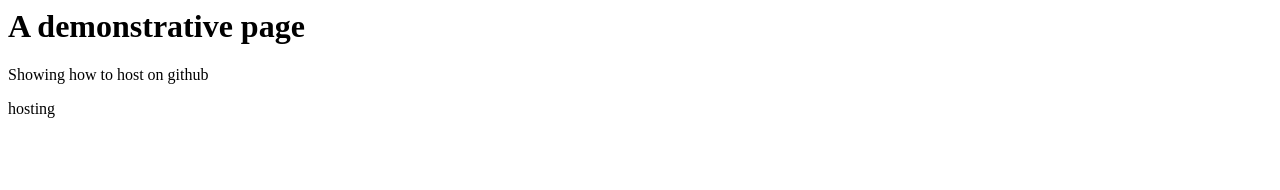
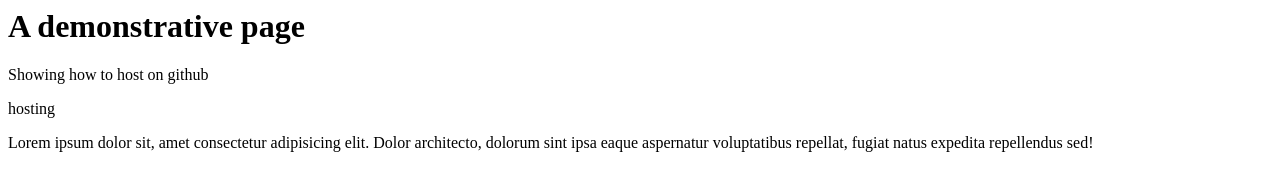
Before and after one commit to onlyfave/testing, a plain HTML site: page index.html in a window 1280 px wide. Drawn offline with Linux system fonts and the light colour scheme.

Commit message:
first commit

```diff
--- a/index.html
+++ b/index.html
@@ -1,15 +1,18 @@
 <html lang="en">
-<head>
-    <meta charset="UTF-8">
-    <meta name="viewport" content="width=device-width, initial-scale=1.0">
-    <title>Testing
-
-    </title>
-</head>
-<body>
+  <head>
+    <meta charset="UTF-8" />
+    <meta name="viewport" content="width=device-width, initial-scale=1.0" />
+    <title>Testing</title>
+  </head>
+  <body>
     <h1>A demonstrative page</h1>
 
     <p>Showing how to host on github</p>
     <p>hosting</p>
-</body>
+    <p>
+      Lorem ipsum dolor sit, amet consectetur adipisicing elit. Dolor
+      architecto, dolorum sint ipsa eaque aspernatur voluptatibus repellat,
+      fugiat natus expedita repellendus sed!
+    </p>
+  </body>
 </html>
```
